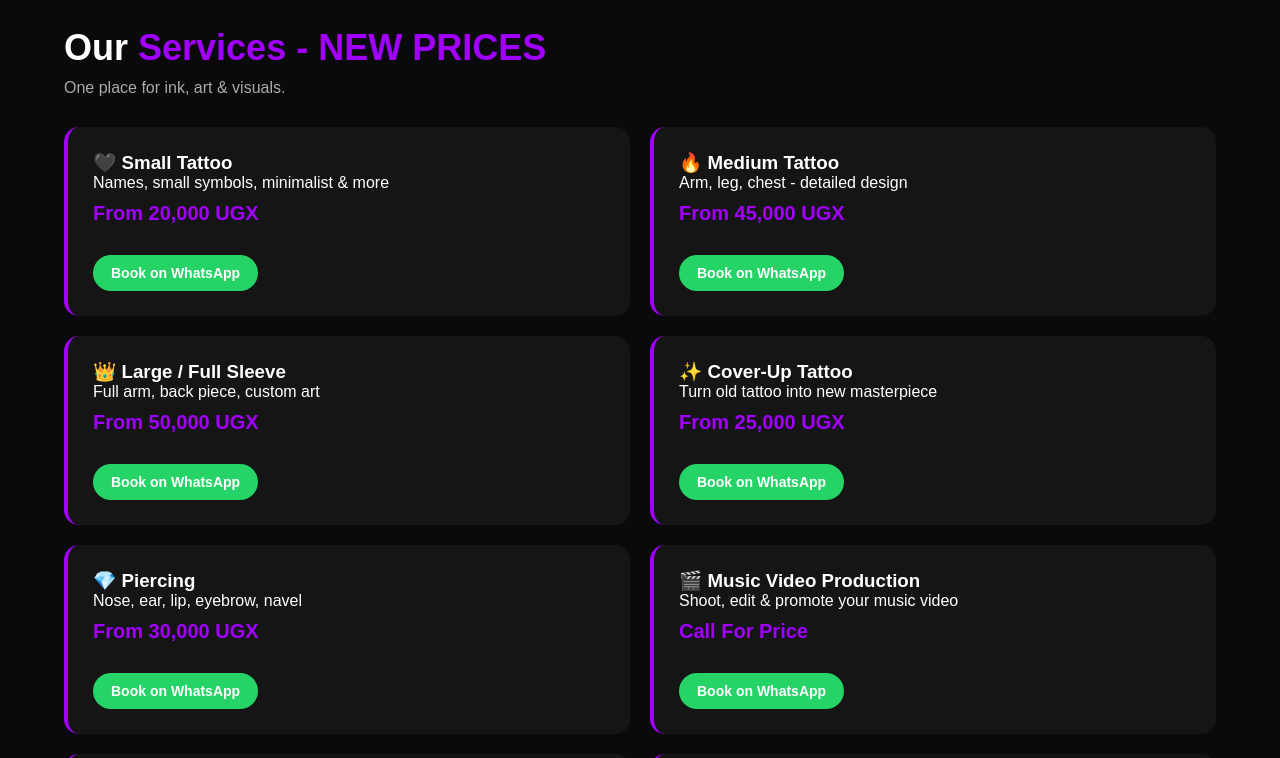
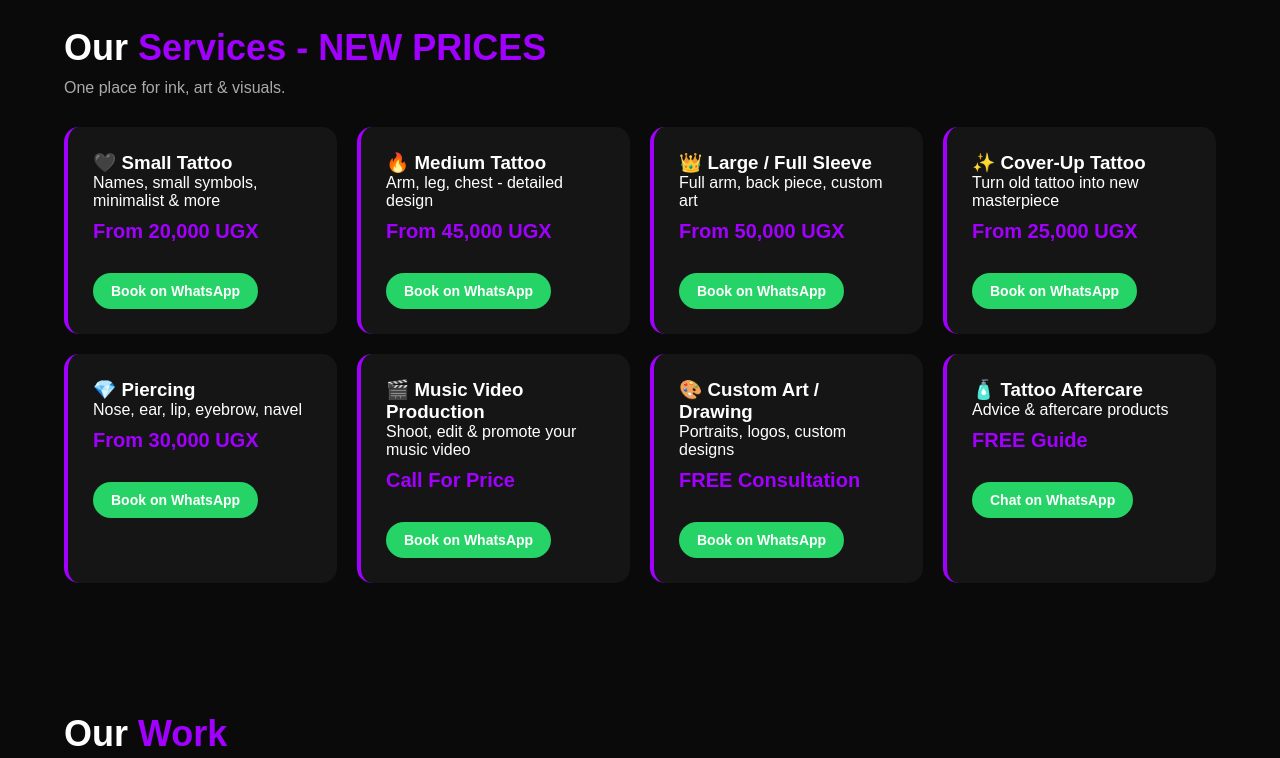
Before and after one commit to pandaniga16-eng/Divan-tattoos-, a plain HTML site: page index.html in a window 1280 px wide. Shown: the part 900-1658 px from the top of the page. Drawn offline with Linux system fonts and the light colour scheme.

Commit message:
Arrange services four across on all screens

```diff
--- a/index.html
+++ b/index.html
@@ -36,10 +36,10 @@ input,select,textarea{width:100%;padding:14px;margin:10px 0;background:#222;bord
 footer{text-align:center;padding:30px;background:#000;color:#777}
 .footer-logo{width:120px;height:120px;border-radius:50%;object-fit:cover;border:3px solid #a100ff;margin-bottom:15px}
 .wa-float{position:fixed;bottom:20px;right:20px;background:#25D366;color:#fff;width:60px;height:60px;border-radius:50%;display:flex;align-items:center;justify-content:center;font-size:30px;text-decoration:none;z-index:999;box-shadow:0 5px 20px rgba(0,0,0,.5)}
-#services > .grid{grid-template-columns:repeat(2,minmax(0,1fr))}
+#services > .grid{grid-template-columns:repeat(4,minmax(0,1fr))}
 #gallery > .grid{grid-template-columns:repeat(2,minmax(0,1fr))}
 #services .service{min-width:0;overflow-wrap:anywhere}
-@media(max-width:800px){#services > .grid{grid-template-columns:repeat(2,minmax(0,1fr));gap:12px} #services .service{padding:15px} #services .service .btn-wa{padding:10px!important;line-height:1.2} #gallery > .grid{gap:12px} #gallery .card div{padding:12px} #gallery .card img{height:auto;aspect-ratio:4/5;object-fit:cover}}
+@media(max-width:800px){#services > .grid{grid-template-columns:repeat(4,minmax(0,1fr));gap:6px} #services .service{padding:8px 5px;border-left-width:2px;border-radius:10px;font-size:11px} #services .service h3{font-size:12px;line-height:1.2} #services .service p{line-height:1.3} #services .service .price{font-size:11px} #services .service .btn-wa{padding:6px 3px!important;font-size:10px!important;line-height:1.2;text-align:center;max-width:100%} #gallery > .grid{gap:12px} #gallery .card div{padding:12px} #gallery .card img{height:auto;aspect-ratio:4/5;object-fit:cover}}
 @media(max-width:600px){.hero h1{font-size:32px} nav{display:none} .hero-logo{width:200px;height:200px}}
 </style>
 </head>
```
